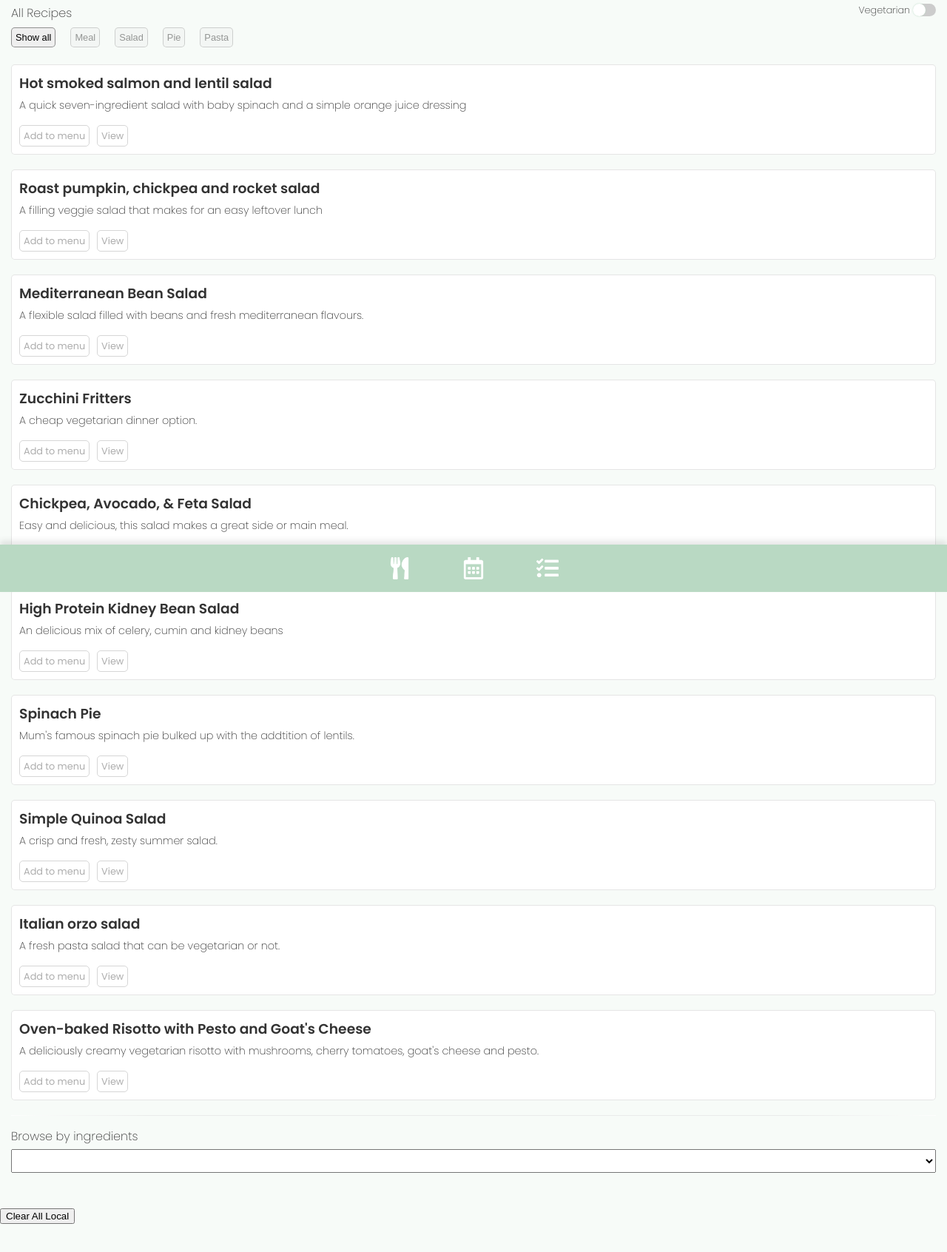
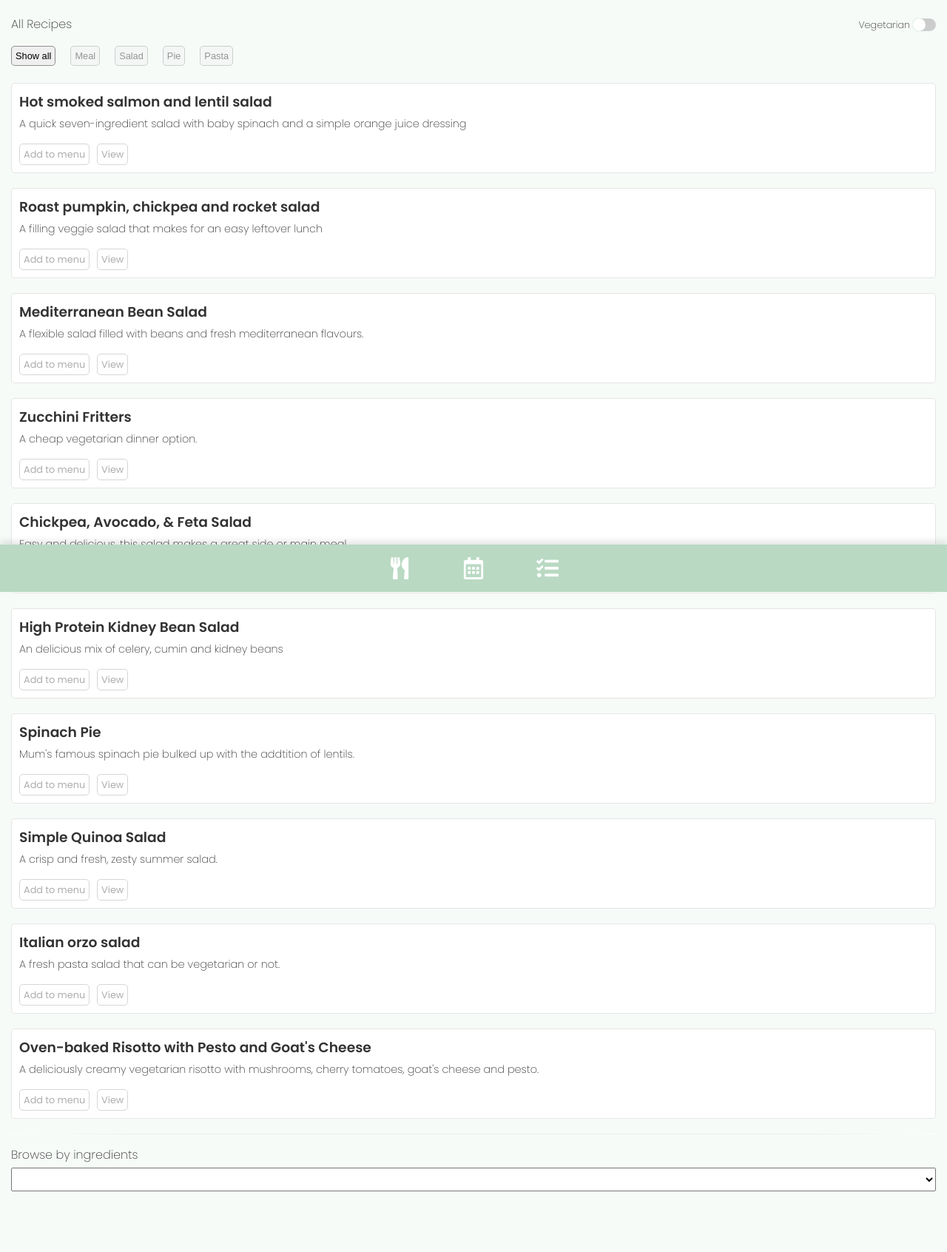
Before and after one commit to Rymierymie/recipe-book-vue, a Vue app: page / in a window 1280 px wide. Shown: the top 1692 px of the page at 74% size. Built offline with nearby package versions, Linux system fonts and the light colour scheme.

Commit message:
Some styling and fixing opacity being passed between recipes.

```diff
--- a/src/App.vue
+++ b/src/App.vue
@@ -22,9 +22,9 @@
     <div v-show="this.selected=='shop'" class="component" id="shop-component">
       <shop />
     </div>
-    <div style="padding: 20px 0px 20px 0px">
+<!--     <div style="padding: 20px 0px 20px 0px">
     <button @click="clear_all_local()">Clear All Local</button>
-    </div>
+    </div> -->
   </div>
 </template>
 
@@ -122,6 +122,15 @@ body {
   padding: 10px 10px;
   border: solid 1px rgba(0, 0, 0,0.1);
   border-radius: 5px; */
+}
+
+.card {
+    margin: 20px 0px;
+    padding: 10px 10px;
+    border: solid 1px rgba(0, 0, 0,0.1);
+    border-radius: 5px;
+    cursor: pointer;
+    background-color: #ffffff
 }
 
 a {
--- a/src/components/Plan.vue
+++ b/src/components/Plan.vue
@@ -7,20 +7,21 @@
                 <!-- <button @click="clear_menu()" class="customButton display-toggle" id="clearMenuButton">Clear menu</button> -->
                 <img src="../assets/icons/trash.png" @click="clear_menu()" class="icon-big display-toggle" id="clearMenuButton" />
             </h4>
+                <div class="card">
                 <ul id="menuList">
                     <li v-for="(item, index) in menu" v-bind:key="index" class="menuListItem">
                         {{ item }}
                         <img src="../assets/icons/cancel.png" class="icon display-toggle menuDeleteIcon" id="menuDeleteIcon" @click="remove_from_menu(item)" />
                     </li>
                 </ul>
-                <div class="divider">
+
                 </div>
         </div>
 
         <h4 id="planHeadline">Plan
         <img src="../assets/icons/reset.png" @click="reset_planner()" id="resetPlanIcon" class="icon-big"/>
         </h4>
-        <div v-for="(value, name, index) in meal_plan" v-bind:key="index">
+        <div class="card" v-for="(value, name, index) in meal_plan" v-bind:key="index">
             <h2 id="dayHeadline">{{ name.charAt(0).toUpperCase() + name.slice(1) }}
             <button @click="show_day(name, 'Dinner')" id="showDinnerButton" class="addMealButton customButton">Plan dinner</button>
             <button @click="show_day(name, 'Lunch')" id="showLunchButton" class="addMealButton customButton">Plan lunch</button>
@@ -67,9 +68,8 @@
                 <p class="menuServesAmount"><em>{{ value.dinner.serves }} serve<span v-show="value.dinner.serves !== 1">s</span></em></p>
                 <button class="customButton" v-on:click="removePlannedMeal(name, 'dinner')" >Remove</button>
             </div>
-            <div class="divider dayDivider">
-            </div>
         </div>
+        <div style="padding-bottom: 100px;"></div>
     </div>
 </template>
 
@@ -439,7 +439,7 @@ ul {
 
 #dayHeadline {
     margin-bottom: 0px;
-    margin-top: 15px;
+    margin-top: 0px;
 
 }
 
@@ -451,6 +451,7 @@ ul {
     margin: 5px 5px;
     background-color: #ffffff;
     position: relative;
+    top: 0px;
     float: right;
 
 }
@@ -480,7 +481,7 @@ ul {
 }
 
 #menuList {
-    padding-bottom: 15px;
+    /* padding-bottom: 15px; */
 }
 
 .menuTimeHeadline {
@@ -506,7 +507,7 @@ ul {
     border: 1px solid rgba(0, 0, 0,0.1);
     padding: 5px 5px;
     border-radius: 5px;
-    background-color: #ffffff;
+    background-color: rgba(0, 0, 0,0.01);
 }
 
 .servesSetters {
--- a/src/components/Search.vue
+++ b/src/components/Search.vue
@@ -52,7 +52,7 @@
                 </option>
             </select> -->
            <!--  <button>View all recipes</button> -->
-           <div>
+           <div id="headlineDiv">
                <span id="allRecipesHeadline">All Recipes
                    <span id="vegoFilterCheckbox"><span style="padding-right:5px">Vegetarian</span>
                         <label class="switch">
@@ -99,6 +99,7 @@
                         <span class="customButton" @click="view_recipe(item)">View</span>
                     </div>
         </div>
+        <div style="padding-bottom: 100px;"></div>
     </div>
 </template>
 
@@ -231,7 +232,8 @@ export default {
       this.menu = JSON.parse(localStorage.getItem('menu'))
     }
     eventBus.$on('viewRecentClick', item => {
-                this.recipe_name = item;
+                this.view_recipe(item);
+                //this.recipe_name = item;
                 });
 
 // Stolen code for the filter buttons
@@ -465,6 +467,7 @@ h2 {
 #vegoFilterCheckbox {
     position: relative;
     float: right;
+    top: 5px;
     font-size:0.8rem;
 }
 
@@ -556,4 +559,9 @@ input:checked + .slider:before {
     display: none;
 }
 
+#headlineDiv {
+    padding-top: 15px;
+    padding-bottom: 10px;
+}
+
 </style>
--- a/src/components/Shop.vue
+++ b/src/components/Shop.vue
@@ -25,15 +25,15 @@
                 </span>
             </li>
         </ul>
+        <div>
         <div id="add_to_list_input" class="display-toggle">
                 <input type="text" id="custom_list_item" placeholder="Toilet paper">
                 <img src="../assets/icons/plus.png" id="custom_list_add_button" class="icon-big" @click="custom_list_addition()"/>
         </div>
 
         <button @click="add_to_list_input()" class="customButton" id="addToListButton">Add To List</button>
-<!--         <h2>Shopping List</h2>
-        {{ shopping_list }}
-        {{ custom_list }} -->
+        </div>
+        <div style="padding-bottom: 100px;"></div>
     </div>
 
 </template>
```
